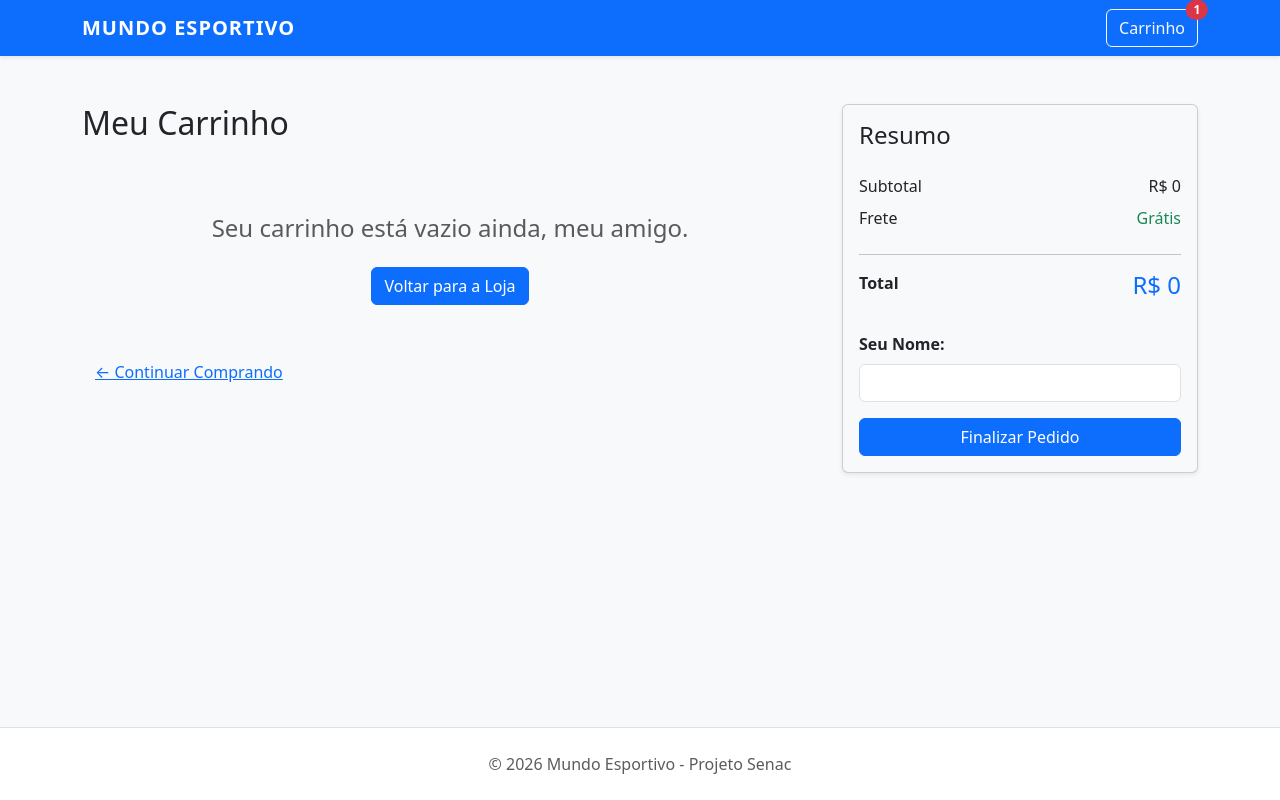
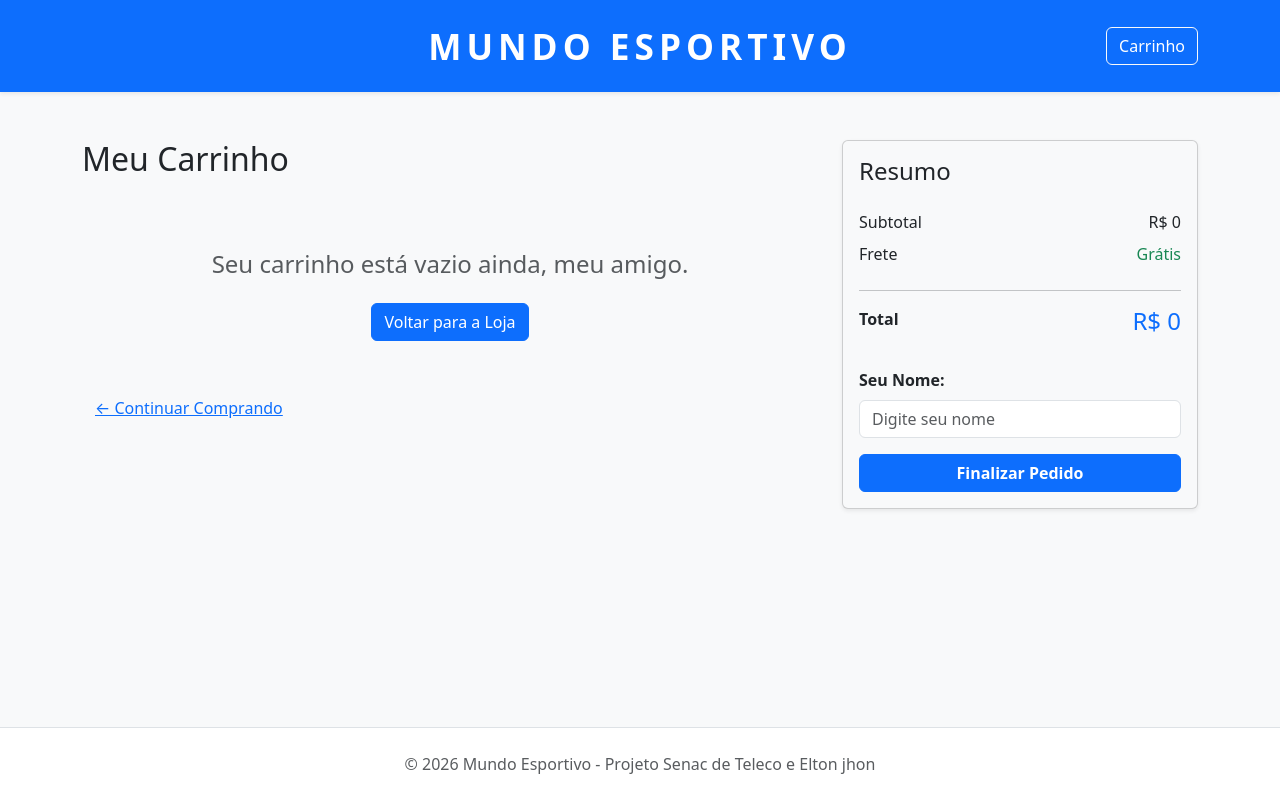
Before and after one commit to telecobelmiro-wq/mundoesportivo, a Django app: page /carrinho/ in a window 1280 px wide. Run offline with Django 5.2, Linux system fonts and the light colour scheme; data that the repository does not hold is empty.

Commit message:
perto do fim

```diff
--- a/core/templates/core/base.html
+++ b/core/templates/core/base.html
@@ -22,9 +22,20 @@
             flex: 1 0 auto;
         }
 
-        .navbar-brand {
-            font-weight: bold;
-            letter-spacing: 1px;
+        .navbar-brand-centered {
+            font-weight: 900 !important;
+            letter-spacing: 5px;
+            font-size: 2.2rem !important;
+            text-transform: uppercase;
+            margin: 0 auto !important;
+            position: absolute;
+            left: 50%;
+            transform: translateX(-50%);
+        }
+
+        .navbar .container {
+            position: relative;
+            min-height: 60px;
         }
 
         .card-img-top {
@@ -37,18 +48,24 @@
 <body class="bg-light">
 
     <div class="content-wrapper">
-        <nav class="navbar navbar-expand-lg navbar-dark bg-primary shadow-sm">
-            <div class="container">
-                <a class="navbar-brand" href="/">MUNDO ESPORTIVO</a>
+        <nav class="navbar navbar-expand-lg navbar-dark bg-primary shadow-sm py-3">
+            <div class="container d-flex align-items-center">
 
-                <div class="d-flex">
-                    <a href="{% url 'carrinho' %}" class="btn btn-outline-light position-relative">
+                <a class="navbar-brand navbar-brand-centered" href="/">
+                    MUNDO ESPORTIVO
+                </a>
+
+                <div class="ms-auto">
+                    <a href="{% url 'carrinho' %}" class="btn btn-primary position-relative border-light">
                         Carrinho
+                        {% if contagem_carrinho > 0 %}
                         <span class="position-absolute top-0 start-100 translate-middle badge rounded-pill bg-danger">
-                            1
+                            {{ contagem_carrinho }}
                         </span>
+                        {% endif %}
                     </a>
                 </div>
+
             </div>
         </nav>
 
@@ -60,7 +77,7 @@
 
     <footer class="bg-white text-center py-4 border-top">
         <div class="container">
-            <p class="text-muted mb-0">© 2026 Mundo Esportivo - Projeto Senac</p>
+            <p class="text-muted mb-0">© 2026 Mundo Esportivo - Projeto Senac de Teleco e Elton jhon</p>
         </div>
     </footer>
 
--- a/core/templates/core/carrinho.html
+++ b/core/templates/core/carrinho.html
@@ -7,13 +7,12 @@
     {% csrf_token %}
 
     <div class="row">
-
         <div class="col-md-8">
             <h2 class="mb-4">Meu Carrinho</h2>
 
             {% if messages %}
             {% for message in messages %}
-            <p class="text-success fw-bold">compra realizada com sucesso!</p>
+            <p class="text-success fw-bold">Compra realizada com sucesso meu amigão!</p>
             {% endfor %}
             {% endif %}
 
@@ -26,7 +25,7 @@
                             <img src="{% static item.produto.imagem_url %}" class="img-fluid rounded">
                         </div>
 
-                        <input name="produto" value="{{item.produto.id}}"></input>
+                        <input type="hidden" name="produto_id" value="{{ item.produto.id }}">
 
                         <div class="col-md-4">
                             <h5>{{ item.produto.nome }}</h5>
@@ -35,16 +34,19 @@
                             </p>
                         </div>
 
-                        <div class="col-md-2 text-end">
-                            <span class="fw-bold">
+                        <div class="col-md-3 text-end">
+                            <span class="fw-bold d-block mb-2">
                                 R$ {{ item.produto.preco }}
                             </span>
 
-                            <input type="number" name="quantidade" value="{{ item.quantidade }}" min="1"
-                                class="form-control" style="width: 70px;">
+                            <div class="d-flex align-items-center justify-content-end">
+                                <label class="me-2 small">Qtd:</label>
+                                <input type="number" name="quantidade_{{ item.id }}" value="{{ item.quantidade }}"
+                                    min="1" class="form-control" style="width: 70px;">
+                            </div>
                         </div>
 
-                        <div class="col-md-2 text-end">
+                        <div class="col-md-3 text-end">
                             <a href="{% url 'remover_do_carrinho' item.id %}" class="btn btn-sm btn-outline-danger">
                                 Remover
                             </a>
@@ -94,10 +96,10 @@
 
                 <div class="mb-3">
                     <label class="form-label fw-bold">Seu Nome:</label>
-                    <input type="text" name="nome_cliente" class="form-control" required>
+                    <input type="text" name="nome_cliente" class="form-control" required placeholder="Digite seu nome">
                 </div>
 
-                <button type="submit" class="btn btn-primary w-100">
+                <button type="submit" class="btn btn-primary w-100 fw-bold">
                     Finalizar Pedido
                 </button>
 
--- a/core/views.py
+++ b/core/views.py
@@ -6,14 +6,16 @@ def home(request):
     produtos = Produto.objects.all()
     valor_final = request.session.pop('total_compra_finalizada', None)
 
+    contagem_carrinho = Pedido.objects.count()
+
     return render(request, 'core/home.html', {
         'produtos': produtos,
-        'valor_final': valor_final
+        'valor_final': valor_final,
+        'contagem_carrinho': contagem_carrinho
     })
 
 def finalizar_compra(request, produto_id):
     produto = get_object_or_404(Produto, id=produto_id)
-
     Pedido.objects.create(produto=produto, quantidade=1)
     return redirect('carrinho')
 
@@ -32,27 +34,23 @@ def remover_do_carrinho(request, pedido_id):
 
 def finalizar_carrinho(request):
     if request.method == 'POST':
-        nome = request.POST.get('nome_cliente')
-        nome = request.POST.get('Produto')
-        itens_no_carrinho = Pedido.objects.all()
+        nome_cliente = request.POST.get('nome_cliente')
+        itens = Pedido.objects.all()
+        total_venda = 0
 
-        if not itens_no_carrinho.exists():
-            return redirect('home')
+        for item in itens:
 
-        # for item in itens_no_carrinho:
-        print(itens_no_carrinho.produto.preco)
-        print(itens_no_carrinho.quantidade)
+            qtd_form = request.POST.get(f'quantidade_{item.id}')
 
-        total_venda = sum(itens_no_carrinho.produto.preco * itens_no_carrinho.quantidade)
+            if qtd_form:
+                item.quantidade = int(qtd_form)
+                item.save()
+
+            total_venda += (item.produto.preco * item.quantidade)
+            item.produto.estoque -= item.quantidade
+            item.produto.save()
 
         request.session['total_compra_finalizada'] = f"{total_venda:.2f}"
-
-        for item in itens_no_carrinho:
-            produto = Produto.Objects.get(itens_no_carrinho.produto)
-            produto.estoque -= item.quantidade
-            produto.save()
-
-        Pedido.objects.all().delete()
-
-        messages.success(request, f"Compra realizada com sucesso irmão, {nome}!")
+        itens.delete()
+        messages.success(request, f"Compra finalizada com sucesso, {nome_cliente}!")
         return redirect('home')
```
Also changed, not shown: db.sqlite3.
